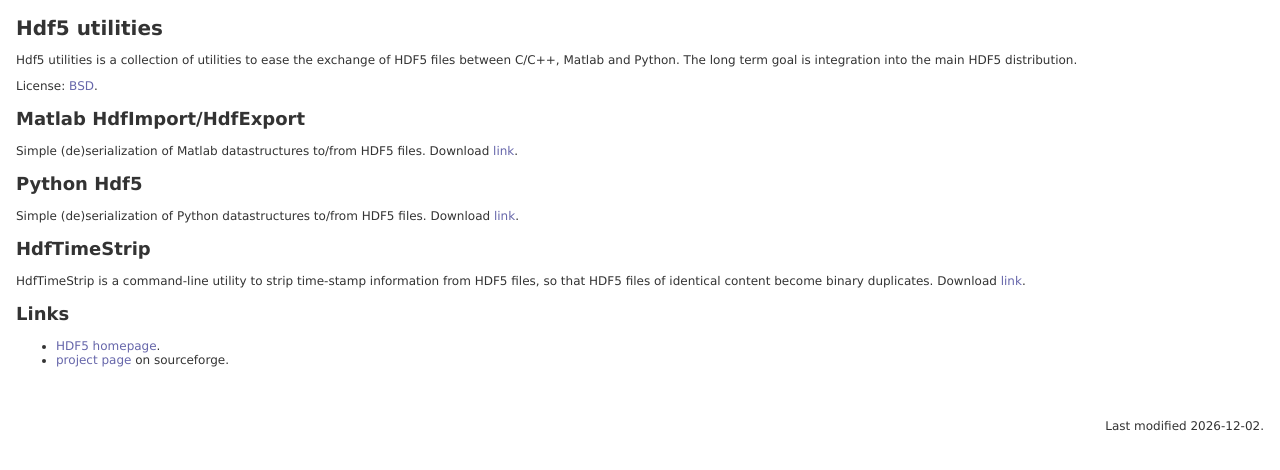
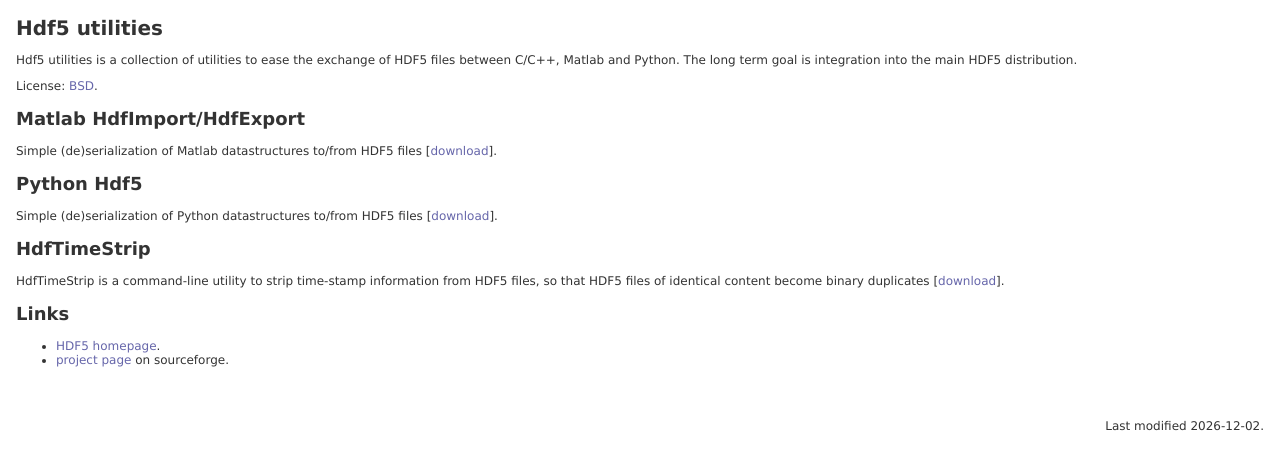
Before and after one commit to romangrothausmann/hdfutil-code, a PHP site: page / in a window 1280 px wide. Shown: the top 470 px of the page. Run offline with PHP 8.4, Linux system fonts and the light colour scheme.

Commit message:
new download links.

```diff
--- a/www/index.php
+++ b/www/index.php
@@ -16,13 +16,13 @@
 
 
 <h2>Matlab HdfImport/HdfExport</h2>
-Simple (de)serialization of Matlab datastructures to/from HDF5 files. Download <a href="http://hdfutil.svn.sourceforge.net/viewvc/hdfutil/matlab.tar.gz?view=tar">link</a>.
+Simple (de)serialization of Matlab datastructures to/from HDF5 files [<a href="http://hdfutil.svn.sourceforge.net/viewvc/hdfutil/matlab.tar.gz?view=tar">download</a>].
 
 <h2>Python Hdf5</h2>
-Simple (de)serialization of Python datastructures to/from HDF5 files. Download <a href="http://hdfutil.svn.sourceforge.net/viewvc/hdfutil/python.tar.gz?view=tar">link</a>.
+Simple (de)serialization of Python datastructures to/from HDF5 files [<a href="http://hdfutil.svn.sourceforge.net/viewvc/hdfutil/python.tar.gz?view=tar">download</a>].
 
 <h2>HdfTimeStrip</h2>
-HdfTimeStrip is a command-line utility to strip time-stamp information from HDF5 files, so that HDF5 files of identical content become binary duplicates. Download <a href="http://hdfutil.svn.sourceforge.net/viewvc/hdfutil/HdfTimeStrip.tar.gz?view=tar">link</a>.
+HdfTimeStrip is a command-line utility to strip time-stamp information from HDF5 files, so that HDF5 files of identical content become binary duplicates [<a href="http://hdfutil.svn.sourceforge.net/viewvc/hdfutil/HdfTimeStrip.tar.gz?view=tar">download</a>].
 
 
 <h2>Links</h2>
```
